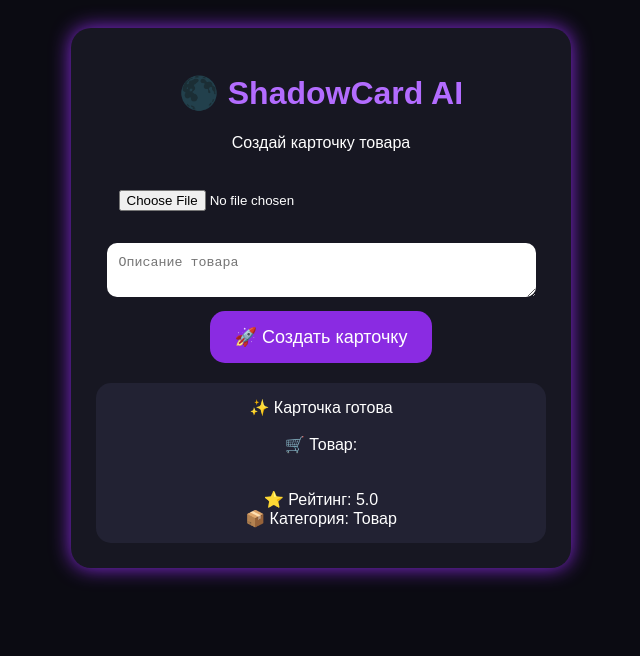
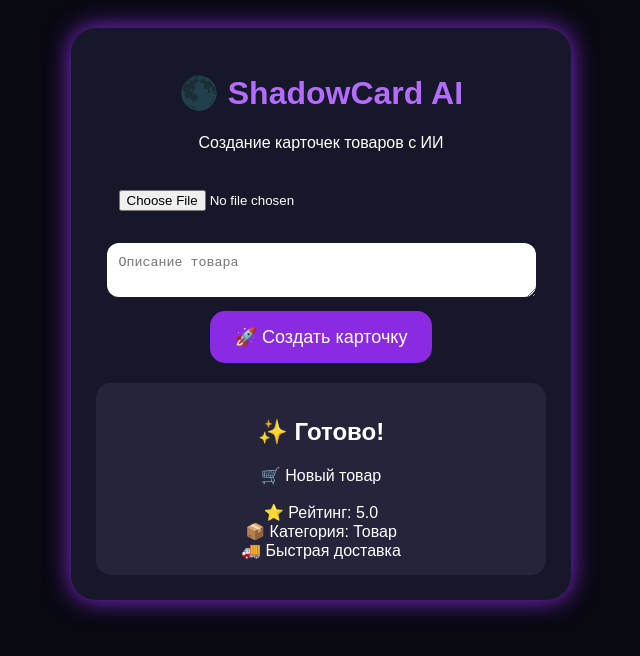
Before and after one commit to musaevsalik944-dev/ShadowCardAI, a plain HTML site: page index.html in a window 1280 px wide. Both pictures are taken after a click on the button "🚀 Создать карточку". Shown: the whole page, without its empty margins (319-959 px from the left). Drawn offline with Linux system fonts and the light colour scheme.

Commit message:
Update index.html

```diff
--- a/index.html
+++ b/index.html
@@ -5,53 +5,53 @@
 <title>ShadowCard AI</title>
 
 <style>
-body {
-  background:#0b0b12;
+body{
+background:#090912;
 color:white;
 font-family:Arial;
 text-align:center;
 padding:20px;
 }
 
-.card {
-  background:#171722;
-  border-radius:20px;
-  padding:25px;
+.box{
 max-width:450px;
 margin:auto;
-  box-shadow:0 0 20px #8a2be2;
+background:#17172a;
+padding:25px;
+border-radius:25px;
+box-shadow:0 0 25px #8a2be2;
 }
 
-h1 {
+h1{
 color:#b36cff;
 }
 
-input, textarea {
+input,textarea{
 width:90%;
 padding:12px;
 margin:10px;
-  border-radius:10px;
-  border:none;
+border-radius:12px;
+border:0;
 }
 
-button {
+button{
 background:#8a2be2;
 color:white;
+border:0;
 padding:15px 25px;
-  border:none;
 border-radius:15px;
 font-size:18px;
 }
 
-img {
+#preview{
 max-width:90%;
 border-radius:15px;
-  margin-top:15px;
+margin:15px;
 }
 
-.result {
+.result{
 margin-top:20px;
-  background:#222233;
+background:#24243b;
 padding:15px;
 border-radius:15px;
 }
@@ -61,28 +61,28 @@ img {
 
 <body>
 
-<div class="card">
+<div class="box">
 
 <h1>🌑 ShadowCard AI</h1>
 
-<p>Создай карточку товара</p>
+<p>Создание карточек товаров с ИИ</p>
 
-<input type="file" id="photo" accept="image/*">
+<input id="photo" type="file" accept="image/*">
 
 <br>
 
 <img id="preview" style="display:none">
 
-<textarea id="text" placeholder="Описание товара"></textarea>
+<textarea id="description" placeholder="Описание товара"></textarea>
 
 <br>
 
-<button onclick="createCard()">
+<button onclick="makeCard()">
 🚀 Создать карточку
 </button>
 
 <div class="result" id="result">
-✨ Здесь появится карточка
+✨ Карточка появится здесь
 </div>
 
 </div>
@@ -90,25 +90,45 @@ img {
 
 <script>
 
-let photo = document.getElementById("photo");
-let preview = document.getElementById("preview");
+let photo=document.getElementById("photo");
+let preview=document.getElementById("preview");
 
-photo.onchange = function(){
- let file = photo.files[0];
- preview.src = URL.createObjectURL(file);
+photo.onchange=function(){
+let file=this.files[0];
+
+if(file){
+preview.src=URL.createObjectURL(file);
 preview.style.display="block";
+}
 }
 
 
-function createCard(){
+function makeCard(){
 
-let text = document.getElementById("text").value;
+let text=document.getElementById("description").value;
 
-document.getElementById("result").innerHTML =
-"✨ Карточка готова<br><br>" +
-"🛒 Товар:<br>" +
-text +
-"<br><br>⭐ Рейтинг: 5.0<br>📦 Категория: Товар";
+if(text==""){
+text="Новый товар";
+}
+
+document.getElementById("result").innerHTML=
+`
+<h2>✨ Готово!</h2>
+
+🛒 ${text}
+
+<br><br>
+
+⭐ Рейтинг: 5.0
+
+<br>
+
+📦 Категория: Товар
+
+<br>
+
+🚚 Быстрая доставка
+`;
 
 }
 
```
Lines whose indentation alone changed are shown as unchanged.
